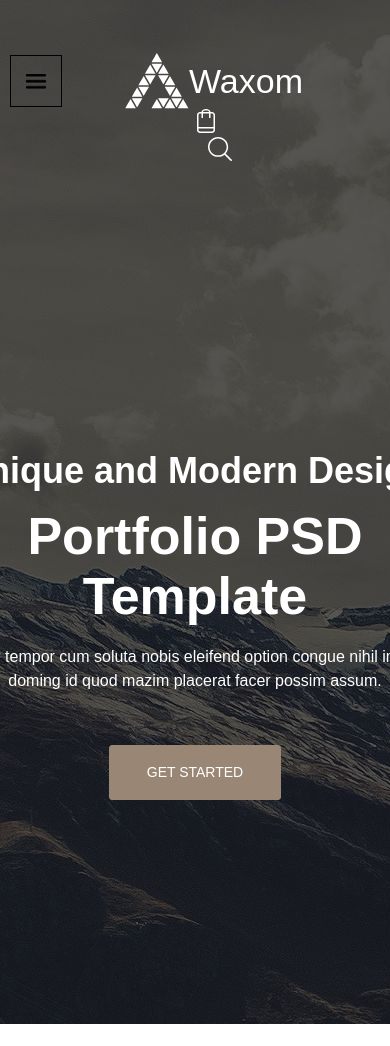
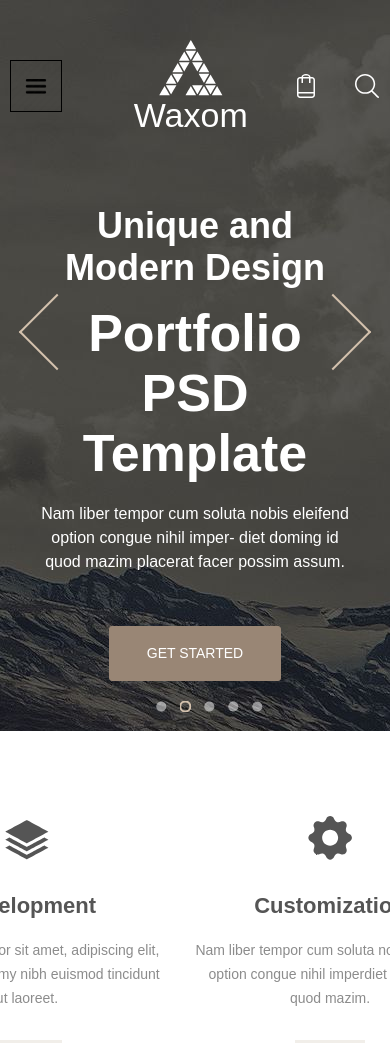
Before and after one commit to maxxeefy/max_waxom, a plain HTML site: page index.html in a window 390 px wide. Shown: the top 1046 px of the page. Drawn offline with Linux system fonts and the light colour scheme; a web font is replaced by a local one.

Commit message:
Дальнейшие улучшения

```diff
--- a/style.css
+++ b/style.css
@@ -1137,40 +1137,73 @@ input[type="checkbox"]:checked~.menu {
 
     .header {
         width: 100%;
+        padding-bottom: 50px;
     }
 
     .header-nav {
-        flex-direction: column;
-        margin-left: 50px;
+        margin-left: 60px;
+        align-items: center;
+        justify-content: space-evenly;
     }
 
     label {
         display: block;
         position: absolute;
-        top: 55px;
+        top: 60px;
         left: 10px;
     }
 
     .menu {
         visibility: hidden;
-        margin: 0 auto;
+        margin-left: 0px;
         height: auto;
-        width: 380px;
+        width: 300px;
         flex-direction: column;
         position: absolute;
-        top: 100px;
+        top: 130px;
+        padding-top: 5px;
     }
 
     .menu li {
         height: 40px;
         text-align: center;
-        background-color: #ccc;
-        margin-top: 2px;
+        background-color: #d3c1ad;
+        margin: 3px;
     }
 
     .menu li a {
-        /* border: 1px solid green; */
+        margin-left: 0px;
+        line-height: 40px;
+    }
+
+    .header-logo {
+        flex-direction: column;
+    }
+
+    .text {
+        margin: 70px 0 0 0;
+        width: 80%;
+    }
+
+    .text p {
         width: 100%;
     }
 
+    .right {
+        position: absolute;
+        top: 20px;
+        right: 30px;
+
+    }
+
+    .left {
+        position: absolute;
+        top: 20px;
+        left: 30px;
+    }
+
+    .slider-circle {
+        left: 40%;
+        bottom: 15px;
+    }
 }
```
